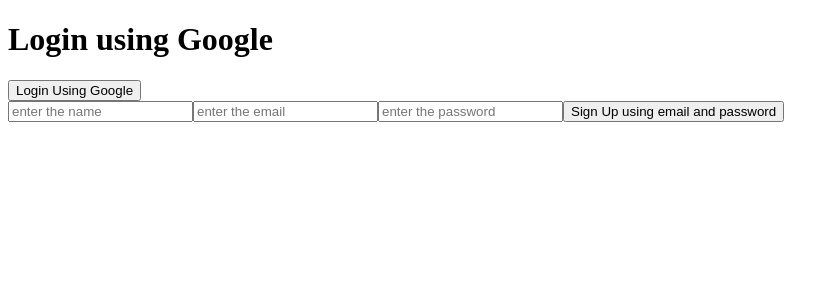
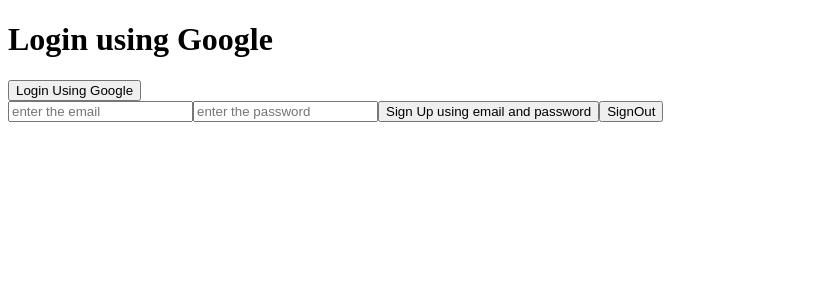
Before and after one commit to Priyanga-Developer/CRUD_Task_DataPlant, a React (Vite) app: page / in a window 1280 px wide. Shown: the top 300 px of the page, without its empty margins (0-839 px from the left). Built offline with nearby package versions, Linux system fonts and the light colour scheme; no server answers.

Commit message:
firebase signup

```diff
--- a/src/App.jsx
+++ b/src/App.jsx
@@ -77,7 +77,7 @@
 import Post from "./RouterComponents/Post";
 import Missing from './RouterComponents/Missing';
 import { auth ,provider} from "./firebase/firebaseconfig";
-import { onAuthStateChanged, signInWithPopup ,createUserWithEmailAndPassword, updateProfile} from "firebase/auth"
+import { onAuthStateChanged, signInWithPopup ,createUserWithEmailAndPassword, updateProfile, signInWithEmailAndPassword, signOut} from "firebase/auth"
 
 const App = () => {
 //  const {count,handleOnclick}=useContext(DataContext)
@@ -120,6 +120,25 @@
   }
 
 }
+const handleLogin=async()=>{
+  try {
+    const result=await signInWithEmailAndPassword(auth,email,password);
+    console.log(result.user);
+
+  } catch (error) {
+    console.log(error.message);
+
+  }
+}
+
+const handleSignOut=async()=>{
+  try {
+      await signOut(auth);
+      console.log("signout successsfully");
+  } catch (error) {
+    console.log(error.message);
+  }
+}
 
   return (
     <div>
@@ -147,10 +166,12 @@
       <h1>Login using Google</h1>
       <button type='button' onClick={()=>handleGoogleLogin()}>Login Using Google</button>
       <form action="" onSubmit={(e)=>e.preventDefault()}>
-        <input type="text" placeholder='enter the name' value={name} onChange={(e)=>setName(e.target.value)}/>
+        {/* <input type="text" placeholder='enter the name' value={name} onChange={(e)=>setName(e.target.value)}/> */}
         <input type="email" placeholder='enter the email'  value={email} onChange={(e)=>setEmail(e.target.value)}/>
         <input type="password" placeholder='enter the password'  value={password} onChange={(e)=>setPassword(e.target.value)} />
-        <button type='button' onClick={()=>handleSignUp()}> Sign Up using email and password </button>
+        {/* <button type='button' onClick={()=>handleSignUp()}> Sign Up using email and password </button> */}
+        <button type='button' onClick={()=>handleLogin()}> Sign Up using email and password </button>
+        <button type='button' onClick={()=>handleSignOut()}>SignOut</button>
       </form>
     </div>
   )
```
